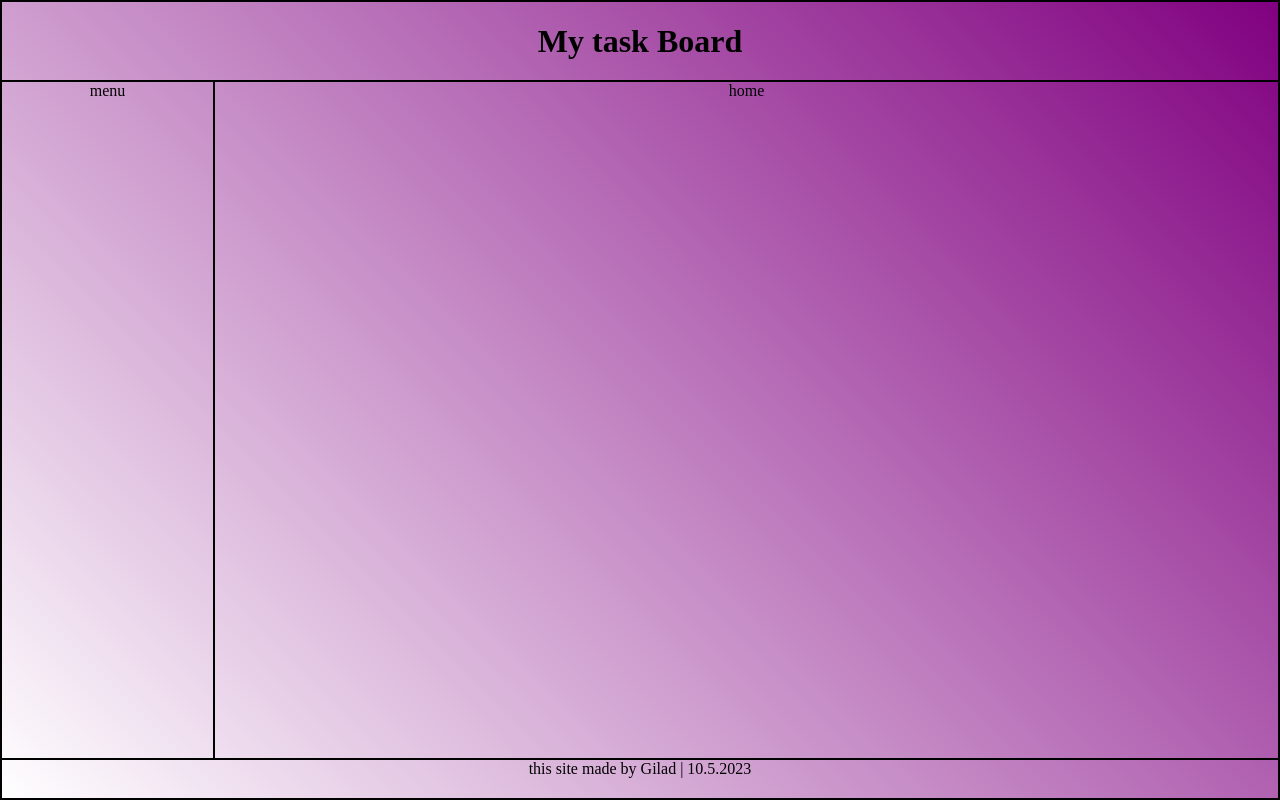
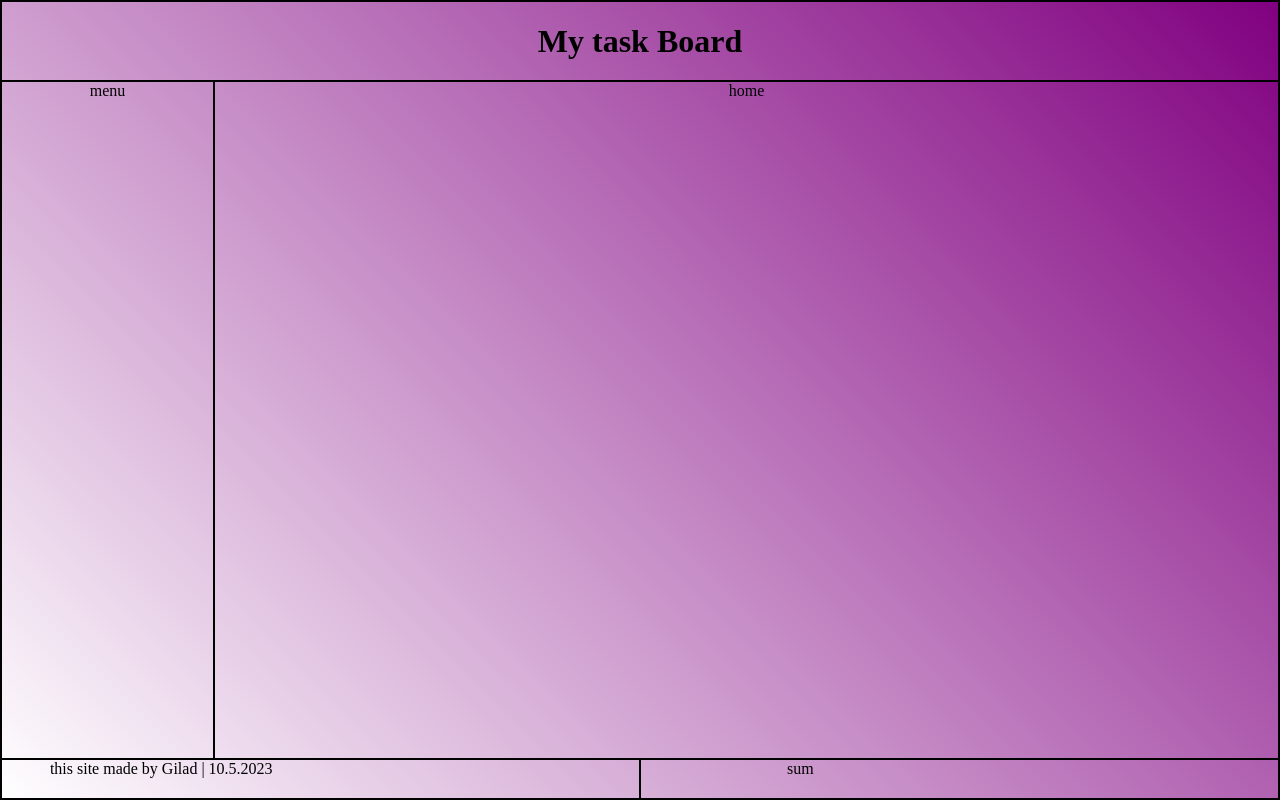
Before and after one commit to Gilad-Y/fullStack, a React (Create React App) app in the folder mystuff/tirgul/: page / in a window 1280 px wide. Built offline with nearby package versions, Linux system fonts and the light colour scheme.

Commit message:
footer splited

```diff
--- a/mystuff/tirgul/src/Components/Layouts/Footer/Footer.css
+++ b/mystuff/tirgul/src/Components/Layouts/Footer/Footer.css
@@ -1,3 +1,3 @@
 .Footer {
-
+	width: 50%;
 }
--- a/mystuff/tirgul/src/Components/Layouts/Sum/Sum.css
+++ b/mystuff/tirgul/src/Components/Layouts/Sum/Sum.css
@@ -1,3 +1,3 @@
 .Sum {
-
+	width: 50%;
 }
--- a/mystuff/tirgul/src/Components/Layouts/mainLayout/mainLayout.css
+++ b/mystuff/tirgul/src/Components/Layouts/mainLayout/mainLayout.css
@@ -6,10 +6,13 @@
     grid-template-rows: 10% 85% 5%;
     grid-template-columns: repeat(6,1fr);
 }
-.mainLayout>header,
-.mainLayout>footer
+.mainLayout>header
 {
     grid-column : span 6;
+}
+.mainLayout>footer,
+.mainLayout>.sum{
+    grid-column: span 3;
 }
 .mainLayout>aside{
     grid-column: span 5;
--- a/mystuff/tirgul/src/Components/Layouts/mainLayout/mainLayout.tsx
+++ b/mystuff/tirgul/src/Components/Layouts/mainLayout/mainLayout.tsx
@@ -2,6 +2,7 @@ import Footer from "../Footer/Footer";
 import Header from "../Header/Header";
 import Home from "../Home/Home";
 import Menu from "../Menu/Menu";
+import Sum from "../Sum/Sum";
 import "./mainLayout.css";
 
 function MainLayout(): JSX.Element {
@@ -18,7 +19,10 @@ function MainLayout(): JSX.Element {
             </aside>
             <footer>
                 <Footer/>
-            </footer>
+                </footer>
+                <div className="sum">
+                <Sum/>
+                </div>
 
         </div>
     );
```
